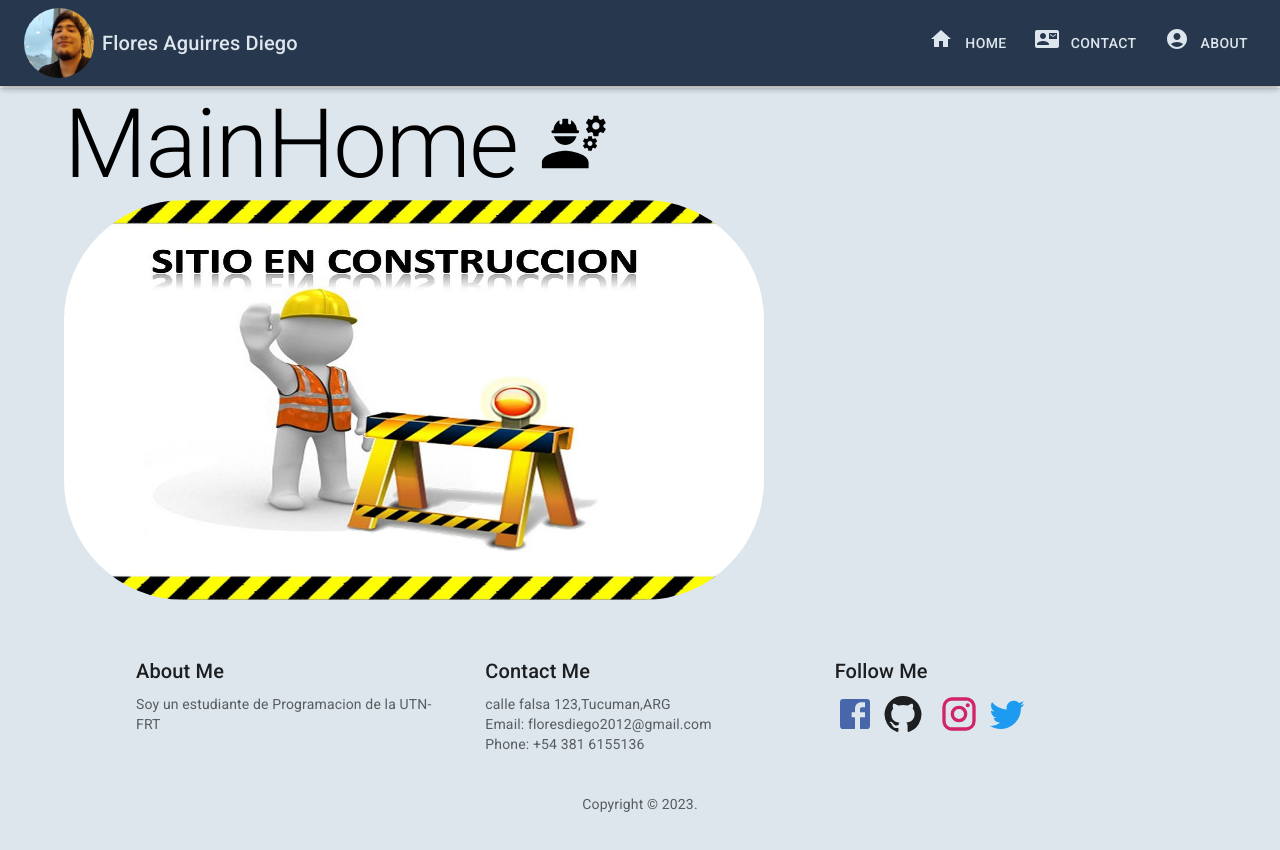
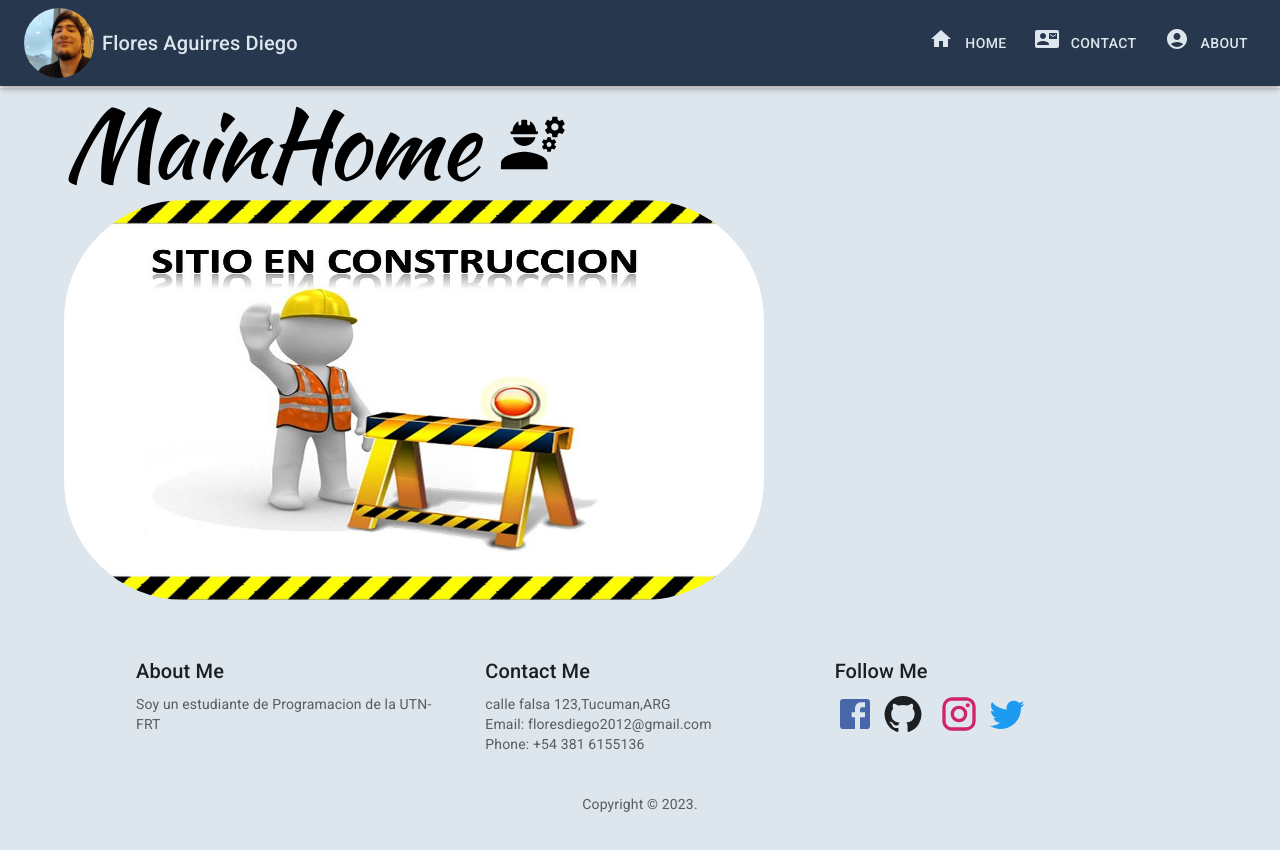
Before and after one commit to DiegoF23/tp3, a React (Vite) app: page / in a window 1280 px wide. Shown: the top 850 px of the page. Built offline with nearby package versions, Linux system fonts and the light colour scheme.

Commit message:
FooterProps-about-fontContact

```diff
--- a/index.html
+++ b/index.html
@@ -4,6 +4,9 @@
     <meta charset="UTF-8" />
 
     <meta name="viewport" content="width=device-width, initial-scale=1.0" />
+    <link rel="preconnect" href="https://fonts.googleapis.com">
+<link rel="preconnect" href="https://fonts.gstatic.com" crossorigin>
+<link href="https://fonts.googleapis.com/css2?family=Kaushan+Script&display=swap" rel="stylesheet">
     <title>Tp3</title>
   </head>
   <body>
--- a/src/components/MainContact.jsx
+++ b/src/components/MainContact.jsx
@@ -103,7 +103,7 @@
         <Grid container spacing={2}>
           <Grid sx={{mt:13}} textAlign="center" item xs={12} sm={12}>
             <br />
-            <Typography variant="h2" color="white">
+            <Typography variant="h2" color="white" sx={{fontFamily: 'Kaushan Script'}}>
               Contactame
             </Typography>
             <br />
--- a/src/components/MainHome.jsx
+++ b/src/components/MainHome.jsx
@@ -19,7 +19,7 @@
   return (
     <>
       <Grid>
-        <Typography variant="h1" color="initial">
+        <Typography variant="h1" color="initial" sx={{fontFamily:'Kaushan Script'}}>
           MainHome  <EngineeringIcon style={{ fontSize: 70 }}/>
         </Typography>
         <Box
```
